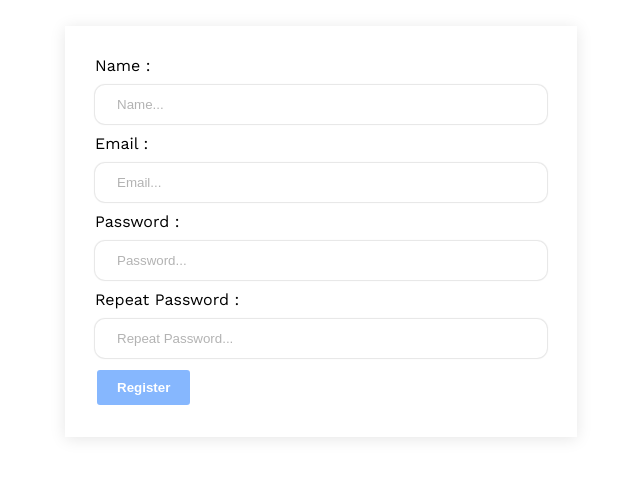
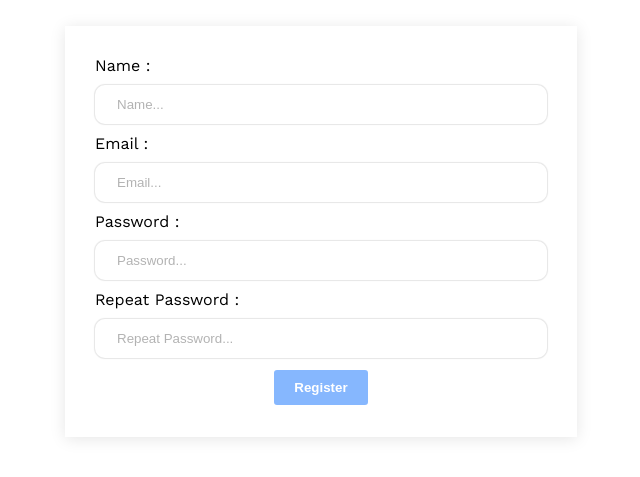
Before and after one commit to Fedaa-Osman/Store-React-Laravel, a React (Vite) app in the folder react-store/: page / in a window 1280 px wide. Shown: the part 189-666 px from the top of the page, without its empty margins (319-959 px from the left). Built offline with nearby package versions, Linux system fonts and the light colour scheme.

Commit message:
modified SignUp File

```diff
--- a/react-store/src/SignUp.jsx
+++ b/react-store/src/SignUp.jsx
@@ -1,19 +1,64 @@
+import { useState } from "react";
 import "./SignUp.css";
 
 const SignUp = () => {
+  const [name, setName] = useState("");
+  const [email, setEmail] = useState("");
+  const [password, setPassword] = useState("");
+  const [passwordR, setPasswordR] = useState("");
+  const [accept, setAccept] = useState(false);
+  function submit(e) {
+    e.preventDefault();
+    setAccept(true);
+  }
   return (
     <div className="parent">
       <div className="register">
-        <form action="">
+        <form onSubmit={submit}>
           <label htmlFor="name"> Name : </label>
-          <input id="name" type="text" placeholder="Name..." />
+          <input
+            id="name"
+            type="text"
+            placeholder="Name..."
+            value={name}
+            onChange={(e) => setName(e.target.value)}
+          />
+          {name === "" && accept && (
+            <p className="error">Username Is Required</p>
+          )}
           <label htmlFor="email"> Email : </label>
-          <input id="email" type="email" placeholder="Email..." />
+          <input
+            id="email"
+            type="email"
+            placeholder="Email..."
+            value={email}
+            onChange={(e) => setEmail(e.target.value)}
+          />
           <label htmlFor="pass"> Password : </label>
-          <input id="pass" type="password" placeholder="Password..." />
+          <input
+            id="pass"
+            type="password"
+            placeholder="Password..."
+            value={password}
+            onChange={(e) => setPassword(e.target.value)}
+          />
+          {password.length < 5 && accept && (
+            <p className="error">Password Must Be More Than 5 Characters</p>
+          )}
           <label htmlFor="rpass"> Repeat Password : </label>
-          <input id="rpass" type="password" placeholder="Repeat Password..." />
-          <button type="submit">Register</button>
+          <input
+            id="rpass"
+            type="password"
+            placeholder="Repeat Password..."
+            value={passwordR}
+            onChange={(e) => setPasswordR(e.target.value)}
+          />
+          {passwordR !== password && accept && (
+            <p className="error">Password Does Not Match</p>
+          )}
+          <div style={{ textAlign: "center" }}>
+            <button type="submit">Register</button>
+          </div>
         </form>
       </div>
     </div>
```
